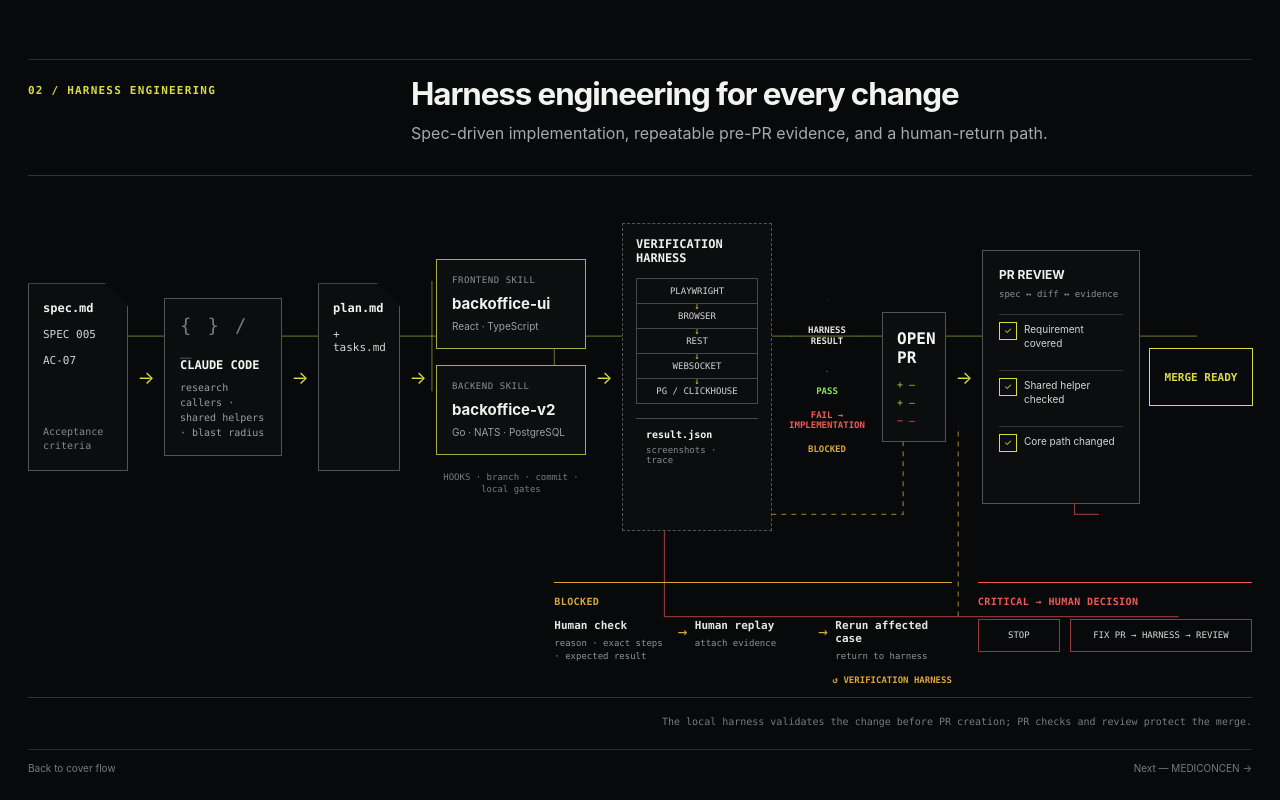
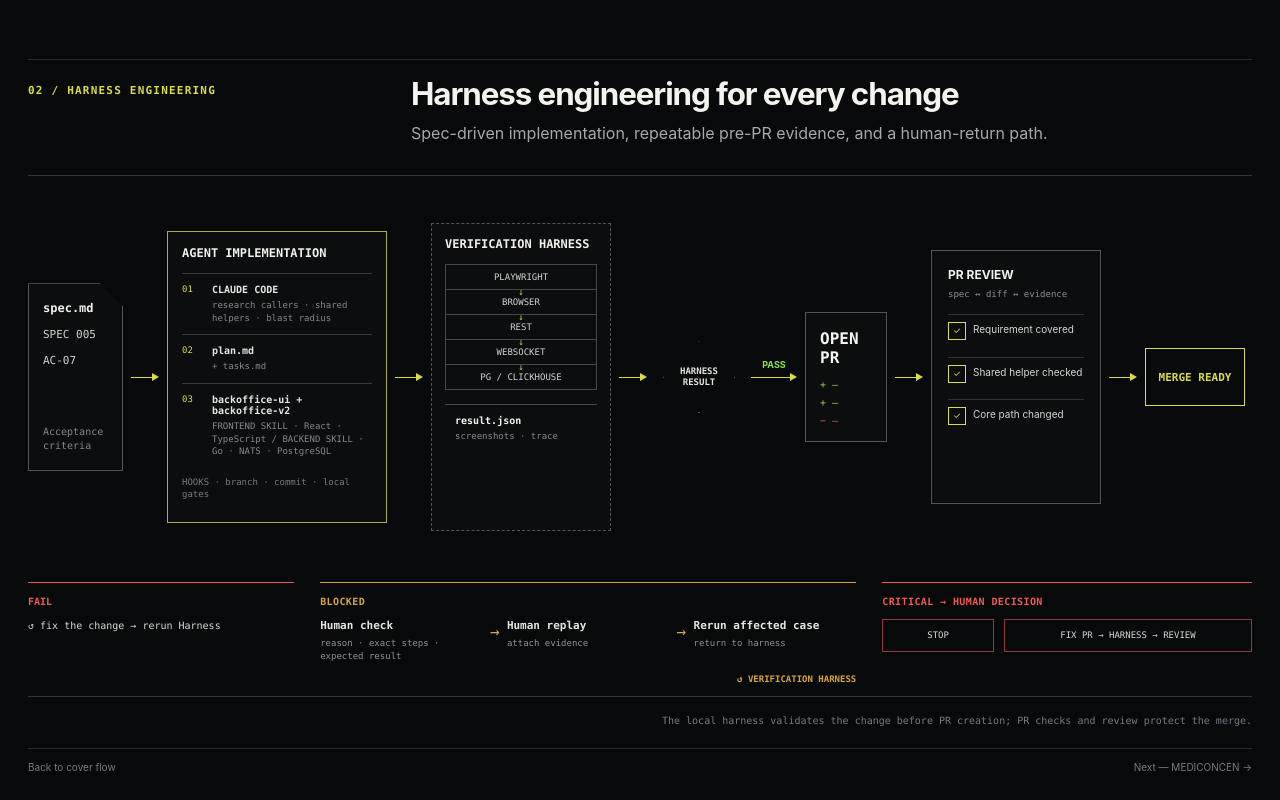
Before and after one commit to outsider987/victor-site, a Next.js app: page /work/cypherlab in a window 1280 px wide. Shown: the part 1129-1929 px from the top of the page. Built offline with nearby package versions, Linux system fonts and the light colour scheme.

Commit message:
Clarify harness engineering flow

```diff
--- a/src/app/globals.css
+++ b/src/app/globals.css
@@ -166,7 +166,7 @@ html[lang="zh-Hant"] .about-bio { letter-spacing: 0; line-height: 1.42; }
 .cypher-product-section, .cypher-delivery-section { min-width: 0; padding-top: 18px; border-top: 1px solid var(--line); }
 .cypher-delivery-section { margin-top: clamp(84px, 10vh, 132px); }
 .cypher-section-heading { display: grid; grid-template-columns: minmax(190px, .55fr) minmax(0, 1.45fr); align-items: start; gap: clamp(28px, 5vw, 84px); }
-.cypher-section-heading > span, .cypher-stack-rail, .cypher-callouts span, .cypher-trust-paths, .cypher-boundary, .delivery-document, .delivery-workbench, .delivery-repos span, .delivery-repos p, .delivery-pr, .delivery-harness, .delivery-verdict, .delivery-review p, .delivery-merge, .delivery-feedback, .delivery-note { font-family: ui-monospace, SFMono-Regular, Menlo, monospace; }
+.cypher-section-heading > span, .cypher-stack-rail, .cypher-callouts span, .cypher-trust-paths, .cypher-boundary, .delivery-document, .delivery-implementation, .delivery-pr, .delivery-harness, .delivery-verdict, .delivery-review p, .delivery-merge, .delivery-feedback, .delivery-note { font-family: ui-monospace, SFMono-Regular, Menlo, monospace; }
 .cypher-section-heading > span { padding-top: 6px; color: var(--cypher); font-size: 11px; font-weight: 700; letter-spacing: .11em; }
 .cypher-section-heading h2 { max-width: 850px; margin: 0; color: #f3f3ef; font-size: clamp(27px, 2.45vw, 38px); letter-spacing: -.035em; line-height: 1.05; }
 .cypher-section-heading p { max-width: 760px; margin: 10px 0 0; color: #a6a9ad; font-size: 16px; line-height: 1.5; }
@@ -223,28 +223,25 @@ html[lang="zh-Hant"] .about-bio { letter-spacing: 0; line-height: 1.42; }
 .cypher-boundary { margin: 13px 0 0; color: #7f8388; font-size: 11px; line-height: 1.5; }
 
 .delivery-canvas { position: relative; min-width: 0; margin-top: 30px; padding: 26px 0 12px; border-block: 1px solid #30343a; }
-.delivery-routes { position: absolute; inset: 0; z-index: 0; width: 100%; height: 100%; pointer-events: none; }
-.delivery-routes path { fill: none; stroke-width: 1.25; vector-effect: non-scaling-stroke; }
-.delivery-route-main { stroke: rgba(217,220,66,.42); }
-.delivery-route-manual { stroke: rgba(217,166,60,.62); stroke-dasharray: 5 5; }
-.delivery-route-critical { stroke: rgba(239,90,83,.56); }
-.delivery-main-flow { position: relative; z-index: 1; min-height: 350px; display: grid; grid-template-columns: minmax(100px,.72fr) 18px minmax(118px,.82fr) 18px minmax(82px,.55fr) 18px minmax(150px,1.08fr) 18px minmax(150px,1.04fr) minmax(92px,.62fr) minmax(64px,.45fr) 18px minmax(158px,1.06fr) minmax(104px,.68fr); align-items: center; gap: 9px; }
-.delivery-arrow { color: var(--cypher); font-size: 18px; font-style: normal; text-align: center; }
-.delivery-document, .delivery-workbench, .delivery-pr, .delivery-harness, .delivery-review { min-width: 0; border: 1px solid #50555a; background: #0b0d0f; }
+.delivery-main-flow { min-height: 350px; display: grid; grid-template-columns: minmax(95px,.58fr) 28px minmax(220px,1.22fr) 28px minmax(180px,1fr) 28px minmax(88px,.48fr) 46px minmax(82px,.45fr) 28px minmax(170px,.92fr) 28px minmax(100px,.55fr); align-items: center; gap: 8px; }
+.delivery-arrow { position: relative; display: block; min-width: 0; height: 26px; font-style: normal; }
+.delivery-arrow::before { position: absolute; top: 50%; right: 5px; left: 0; height: 1px; background: var(--cypher); content: ""; }
+.delivery-arrow::after { position: absolute; top: calc(50% - 4px); right: 0; border-width: 4px 0 4px 7px; border-style: solid; border-color: transparent transparent transparent var(--cypher); content: ""; }
+.delivery-pass span { position: absolute; right: 0; bottom: calc(50% + 7px); left: 0; color: #8ee34f; font-size: 9px; font-weight: 700; text-align: center; }
+.delivery-document, .delivery-implementation, .delivery-pr, .delivery-harness, .delivery-review { min-width: 0; border: 1px solid #50555a; background: #0b0d0f; }
 .delivery-document { min-height: 188px; display: flex; flex-direction: column; gap: 13px; padding: 17px 14px; clip-path: polygon(0 0, calc(100% - 23px) 0, 100% 23px, 100% 100%, 0 100%); }
 .delivery-document strong { color: #f1f1ee; font-size: 12px; }
 .delivery-document span { color: #d4d5d2; font-size: 11px; }
 .delivery-document small { margin-top: auto; color: #85898e; font-size: 10px; line-height: 1.4; }
-.delivery-workbench { min-height: 150px; display: flex; flex-direction: column; justify-content: flex-end; padding: 15px; }
-.delivery-workbench::before { content: "{ }  /  _"; margin-bottom: auto; color: #73787d; font-family: ui-monospace, SFMono-Regular, Menlo, monospace; font-size: 19px; letter-spacing: .12em; }
-.delivery-workbench strong { font-size: 12px; }
-.delivery-workbench small { margin-top: 8px; color: #9b9ea2; font-size: 10px; line-height: 1.5; }
-.delivery-repos { min-width: 0; display: grid; gap: 16px; }
-.delivery-repos article { min-width: 0; padding: 15px; border: 1px solid color-mix(in srgb, var(--cypher) 68%, #454a4f); background: #0c0f10; }
-.delivery-repos span { display: block; margin-bottom: 9px; color: #8b8f94; font-size: 9px; letter-spacing: .06em; }
-.delivery-repos strong { display: block; color: #f0f0ed; font-size: 15px; overflow-wrap: anywhere; }
-.delivery-repos small { display: block; margin-top: 6px; color: #9b9fa3; font-size: 10px; line-height: 1.4; }
-.delivery-repos p { margin: 0; color: #777b80; font-size: 9px; line-height: 1.4; text-align: center; }
+.delivery-implementation { min-height: 292px; padding: 14px; border-color: color-mix(in srgb, var(--cypher) 68%, #454a4f); }
+.delivery-implementation h3 { margin: 0; color: #f0f0ed; font-size: 12px; }
+.delivery-implementation ol { display: grid; gap: 0; margin: 13px 0 0; padding: 0; list-style: none; }
+.delivery-implementation li { min-width: 0; display: grid; grid-template-columns: 22px minmax(0,1fr); gap: 8px; padding: 10px 0; border-top: 1px solid #353a3e; }
+.delivery-implementation li > span { color: var(--cypher); font-size: 9px; }
+.delivery-implementation li strong, .delivery-implementation li small { display: block; overflow-wrap: anywhere; }
+.delivery-implementation li strong { color: #e5e6e3; font-size: 10px; }
+.delivery-implementation li small { margin-top: 4px; color: #85898e; font-size: 9px; line-height: 1.4; }
+.delivery-implementation p { margin: 8px 0 0; color: #777b80; font-size: 9px; line-height: 1.4; }
 .delivery-pr { min-height: 130px; display: flex; flex-direction: column; justify-content: center; gap: 7px; padding: 14px; }
 .delivery-pr strong { margin-bottom: 5px; font-size: 16px; }
 .delivery-pr span { color: #92969a; font-size: 10px; }
@@ -260,22 +257,22 @@ html[lang="zh-Hant"] .about-bio { letter-spacing: 0; line-height: 1.42; }
 .delivery-harness > div strong, .delivery-harness > div small { display: block; }
 .delivery-harness > div strong { font-size: 10px; }
 .delivery-harness > div small { margin-top: 5px; color: #85898e; font-size: 9px; }
-.delivery-verdict { align-self: center; display: grid; justify-items: center; gap: 14px; text-align: center; }
+.delivery-verdict { align-self: center; display: grid; justify-items: center; text-align: center; }
 .delivery-verdict strong { width: 72px; height: 72px; display: grid; place-items: center; padding: 10px; border: 1px solid #666b70; clip-path: polygon(50% 0,100% 50%,50% 100%,0 50%); color: #e3e3df; font-size: 9px; line-height: 1.25; }
-.delivery-verdict span, .delivery-verdict small { font-size: 9px; font-weight: 700; }
-.delivery-verdict span { color: #8ee34f; }
-.delivery-verdict small:first-of-type { color: var(--cypher-red); }
-.delivery-verdict small:last-child { color: var(--cypher-amber); }
 .delivery-review { min-height: 254px; padding: 16px; }
 .delivery-review p { margin: 7px 0 15px; color: #8b8f94; font-size: 9px; }
 .delivery-review ul { display: grid; gap: 12px; margin: 0; padding: 0; list-style: none; }
 .delivery-review li { position: relative; padding: 8px 0 8px 25px; border-top: 1px solid #30343a; color: #d5d6d3; font-size: 10px; line-height: 1.35; }
 .delivery-review li::before { content: "✓"; position: absolute; top: 7px; left: 0; width: 16px; height: 16px; display: grid; place-items: center; border: 1px solid var(--cypher); color: var(--cypher); font-size: 9px; }
 .delivery-merge { align-self: center; min-height: 58px; display: grid; place-items: center; padding: 10px; border: 1px solid var(--cypher); color: var(--cypher); font-size: 11px; text-align: center; }
-.delivery-feedback { position: relative; z-index: 1; display: grid; grid-template-columns: 1.45fr 1fr; gap: 26px; margin: 30px 0 0 43%; }
-.delivery-manual, .delivery-critical { min-width: 0; padding-top: 13px; border-top: 1px solid; }
+.delivery-feedback { display: grid; grid-template-columns: .72fr 1.45fr 1fr; gap: 26px; margin-top: 30px; }
+.delivery-fail, .delivery-manual, .delivery-critical { min-width: 0; padding-top: 13px; border-top: 1px solid; }
+.delivery-fail { border-color: var(--cypher-red); }
 .delivery-manual { border-color: var(--cypher-amber); }
 .delivery-critical { border-color: var(--cypher-red); }
+.delivery-fail strong, .delivery-fail span { display: block; }
+.delivery-fail strong { color: var(--cypher-red); font-size: 10px; }
+.delivery-fail span { margin-top: 12px; color: #d8d8d5; font-size: 10px; line-height: 1.45; }
 .delivery-manual > strong, .delivery-critical > strong { display: block; margin-bottom: 12px; font-size: 10px; letter-spacing: .04em; }
 .delivery-manual > strong { color: var(--cypher-amber); }
 .delivery-critical > strong { color: var(--cypher-red); }
@@ -377,19 +374,19 @@ html[lang="zh-Hant"] .about-bio { letter-spacing: 0; line-height: 1.42; }
 @media (max-width: 1180px) {
   .cypher-product-layout { grid-template-columns: minmax(110px,.28fr) minmax(0,1.72fr); }
   .cypher-operator { grid-column: 1 / -1; min-height: 390px; }
-  .delivery-routes { display: none; }
-  .delivery-main-flow { min-height: 0; display: flex; flex-direction: column; align-items: stretch; gap: 13px; }
-  .delivery-arrow { transform: rotate(90deg); }
-  .delivery-document, .delivery-workbench, .delivery-pr, .delivery-harness, .delivery-review, .delivery-merge { width: 100%; min-height: 0; }
+  .delivery-main-flow { min-height: 0; display: flex; flex-direction: column; align-items: stretch; gap: 0; }
+  .delivery-arrow { width: 100%; height: 34px; }
+  .delivery-arrow::before { top: 0; right: auto; bottom: 5px; left: 50%; width: 1px; height: auto; }
+  .delivery-arrow::after { top: auto; right: auto; bottom: 0; left: calc(50% - 4px); border-width: 7px 4px 0; border-color: var(--cypher) transparent transparent; }
+  .delivery-pass span { top: 10px; right: auto; bottom: auto; left: calc(50% + 12px); }
+  .delivery-document, .delivery-implementation, .delivery-pr, .delivery-harness, .delivery-review, .delivery-merge { width: 100%; min-height: 0; }
   .delivery-document { min-height: 138px; }
-  .delivery-workbench { min-height: 128px; }
-  .delivery-repos { width: 100%; grid-template-columns: 1fr 1fr; }
-  .delivery-repos p { grid-column: 1 / -1; }
+  .delivery-implementation { min-height: 0; }
   .delivery-pr { min-height: 110px; }
   .delivery-harness { min-height: 0; }
-  .delivery-verdict { width: 100%; grid-template-columns: repeat(4,minmax(0,1fr)); align-items: center; }
+  .delivery-verdict { width: 100%; align-items: center; }
   .delivery-verdict strong { width: 86px; height: 86px; }
-  .delivery-feedback { grid-template-columns: 1fr 1fr; margin: 28px 0 0; }
+  .delivery-feedback { grid-template-columns: 1fr; margin-top: 28px; }
 }
 
 @media (min-width: 821px) and (max-height: 820px) {
@@ -521,9 +518,6 @@ html[lang="zh-Hant"] .about-bio { letter-spacing: 0; line-height: 1.42; }
   .cypher-trust-paths ol { grid-template-columns: 1fr; gap: 22px; }
   .cypher-trust-paths li:not(:last-child)::after { content: "↓"; top: calc(100% + 3px); left: 16px; }
   .delivery-canvas { padding-top: 20px; }
-  .delivery-repos { grid-template-columns: 1fr; }
-  .delivery-repos p { grid-column: auto; }
-  .delivery-verdict { grid-template-columns: 1fr 1fr; gap: 14px; }
   .delivery-feedback { grid-template-columns: 1fr; }
   .delivery-manual ol { grid-template-columns: 1fr; gap: 27px; }
   .delivery-manual li:not(:last-child)::after { content: "↓"; top: calc(100% + 5px); left: 1px; }
--- a/src/components/case-study.tsx
+++ b/src/components/case-study.tsx
@@ -56,6 +56,7 @@ function CypherArchitecture({ lang }: { lang: "en" | "zh" }) {
       title: "Harness engineering for every change",
       lede: "Spec-driven implementation, repeatable pre-PR evidence, and a human-return path.",
       spec: ["spec.md", "SPEC 005", "AC-07", "Acceptance criteria"],
+      implementation: "AGENT IMPLEMENTATION",
       claude: ["CLAUDE CODE", "research callers · shared helpers · blast radius"],
       plan: ["plan.md", "+ tasks.md"],
       repos: [
@@ -69,7 +70,8 @@ function CypherArchitecture({ lang }: { lang: "en" | "zh" }) {
       result: ["result.json", "screenshots · trace"],
       verdict: "HARNESS RESULT",
       pass: "PASS",
-      fail: "FAIL → IMPLEMENTATION",
+      fail: "FAIL",
+      retry: "fix the change → rerun Harness",
       blocked: "BLOCKED",
       manual: [
         ["Human check", "reason · exact steps · expected result"],
@@ -122,6 +124,7 @@ function CypherArchitecture({ lang }: { lang: "en" | "zh" }) {
       title: "每項變更的 Harness 工程",
       lede: "由規格驅動實作，Harness 通過後才建立 PR，並留下可重跑證據。",
       spec: ["spec.md", "SPEC 005", "AC-07", "驗收條件"],
+      implementation: "AGENT 實作",
       claude: ["CLAUDE CODE", "搜尋 callers · 共用 helpers · 影響範圍"],
       plan: ["plan.md", "+ tasks.md"],
       repos: [
@@ -135,7 +138,8 @@ function CypherArchitecture({ lang }: { lang: "en" | "zh" }) {
       result: ["result.json", "截圖 · trace"],
       verdict: "HARNESS 結果",
       pass: "通過",
-      fail: "失敗 → 回到實作",
+      fail: "失敗",
+      retry: "修正變更 → 重跑 Harness",
       blocked: "需要人工介入",
       manual: [
         ["人工交接", "原因 · 明確步驟 · 預期結果"],
@@ -218,38 +222,39 @@ function CypherArchitecture({ lang }: { lang: "en" | "zh" }) {
         </header>
 
         <div className="delivery-canvas">
-          <motion.svg className="delivery-routes" viewBox="0 0 1000 520" preserveAspectRatio="none" aria-hidden="true" initial={reduceMotion ? false : { opacity: 0 }} whileInView={{ opacity: 1 }} viewport={{ once: true }} transition={{ delay: .18, duration: .55 }}>
-            <path className="delivery-route-main" d="M45 160H955" />
-            <path className="delivery-route-main" d="M330 160V105M330 160V215M430 105V160M430 215V160" />
-            <path className="delivery-route-manual" d="M715 235V338H565M760 440V250" />
-            <path className="delivery-route-critical" d="M855 235V338H875M940 440H520V250" />
-          </motion.svg>
-
           <div className="delivery-main-flow">
             <article className="delivery-document delivery-spec"><strong>{copy.delivery.spec[0]}</strong><span>{copy.delivery.spec[1]}</span><span>{copy.delivery.spec[2]}</span><small>{copy.delivery.spec[3]}</small></article>
-            <i className="delivery-arrow" aria-hidden="true">→</i>
-            <article className="delivery-workbench"><strong>{copy.delivery.claude[0]}</strong><small>{copy.delivery.claude[1]}</small></article>
-            <i className="delivery-arrow" aria-hidden="true">→</i>
-            <article className="delivery-document delivery-plan"><strong>{copy.delivery.plan[0]}</strong><span>{copy.delivery.plan[1]}</span></article>
-            <i className="delivery-arrow" aria-hidden="true">→</i>
-            <div className="delivery-repos">
-              {copy.delivery.repos.map(([name, stack, rule]) => <article key={name}><span>{rule}</span><strong>{name}</strong><small>{stack}</small></article>)}
+            <i className="delivery-arrow" aria-hidden="true" />
+            <article className="delivery-implementation">
+              <h3>{copy.delivery.implementation}</h3>
+              <ol>
+                <li><span>01</span><div><strong>{copy.delivery.claude[0]}</strong><small>{copy.delivery.claude[1]}</small></div></li>
+                <li><span>02</span><div><strong>{copy.delivery.plan[0]}</strong><small>{copy.delivery.plan[1]}</small></div></li>
+                <li><span>03</span><div><strong>{copy.delivery.repos.map(([name]) => name).join(" + ")}</strong><small>{copy.delivery.repos.map(([, stack, rule]) => `${rule} · ${stack}`).join(" / ")}</small></div></li>
+              </ol>
               <p>{copy.delivery.hooks}</p>
-            </div>
-            <i className="delivery-arrow" aria-hidden="true">→</i>
+            </article>
+            <i className="delivery-arrow" aria-hidden="true" />
             <article className="delivery-harness">
               <h3>{copy.delivery.harness}</h3>
               <ol>{copy.delivery.evidence.map((item) => <li key={item}>{item}</li>)}</ol>
               <div><strong>{copy.delivery.result[0]}</strong><small>{copy.delivery.result[1]}</small></div>
             </article>
-            <div className="delivery-verdict"><strong>{copy.delivery.verdict}</strong><span>{copy.delivery.pass}</span><small>{copy.delivery.fail}</small><small>{copy.delivery.blocked}</small></div>
+            <i className="delivery-arrow" aria-hidden="true" />
+            <div className="delivery-verdict"><strong>{copy.delivery.verdict}</strong></div>
+            <i className="delivery-arrow delivery-pass" aria-hidden="true"><span>{copy.delivery.pass}</span></i>
             <article className="delivery-pr"><strong>{copy.delivery.pr}</strong><span>+ —</span><span>+ —</span><span>− —</span></article>
-            <i className="delivery-arrow" aria-hidden="true">→</i>
+            <i className="delivery-arrow" aria-hidden="true" />
             <article className="delivery-review"><h3>{copy.delivery.review}</h3><p>{copy.delivery.compare}</p><ul>{copy.delivery.checks.map((check) => <li key={check}>{check}</li>)}</ul></article>
+            <i className="delivery-arrow" aria-hidden="true" />
             <strong className="delivery-merge">{copy.delivery.merge}</strong>
           </div>
 
           <div className="delivery-feedback">
+            <section className="delivery-fail" aria-label={copy.delivery.fail}>
+              <strong>{copy.delivery.fail}</strong>
+              <span>↺ {copy.delivery.retry}</span>
+            </section>
             <section className="delivery-manual" aria-label={copy.delivery.blocked}>
               <strong>{copy.delivery.blocked}</strong>
               <ol>{copy.delivery.manual.map(([title, detail]) => <li key={title}><span>{title}</span><small>{detail}</small></li>)}</ol>
```
